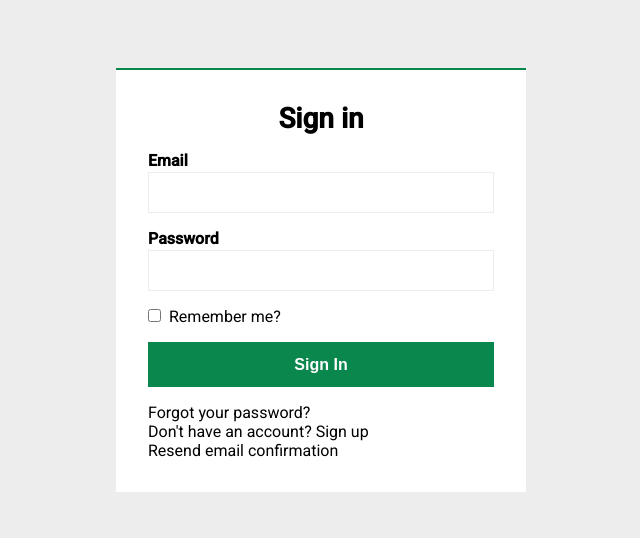
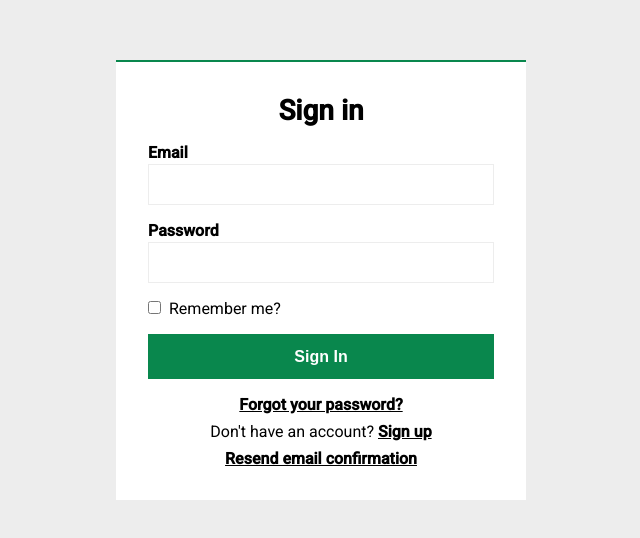
Before and after one commit to jrcairns/datafront, a React (Create React App) app: page /login in a window 1280 px wide. Shown: the part 120-658 px from the top of the page, without its empty margins (319-959 px from the left). Built offline with nearby package versions, Linux system fonts and the light colour scheme; no server answers.

Commit message:
Add form footer link styles

```diff
--- a/src/pages/Login/index.jsx
+++ b/src/pages/Login/index.jsx
@@ -1,17 +1,18 @@
 import React from 'react';
 import LoginForm from '../../forms/Login';
-import { Wrapper, Heading } from '../../styles/Form.styled';
+import { Wrapper, Heading, FormFooter } from '../../styles/Form.styled';
+import { StyledLink } from '../../styles/Link.styled';
 
 export default function LoginPage() {
   return (
     <Wrapper>
       <Heading>Sign in</Heading>
       <LoginForm />
-      <div>
-        <p>Forgot your password?</p>
-        <p>Don't have an account? Sign up</p>
-        <p>Resend email confirmation</p>
-      </div>
+      <FormFooter>
+        <StyledLink to="/">Forgot your password?</StyledLink>
+        <p>Don't have an account? <StyledLink to="/">Sign up</StyledLink></p>
+        <StyledLink to="/">Resend email confirmation</StyledLink>
+      </FormFooter>
     </Wrapper>
   )
 }
```
